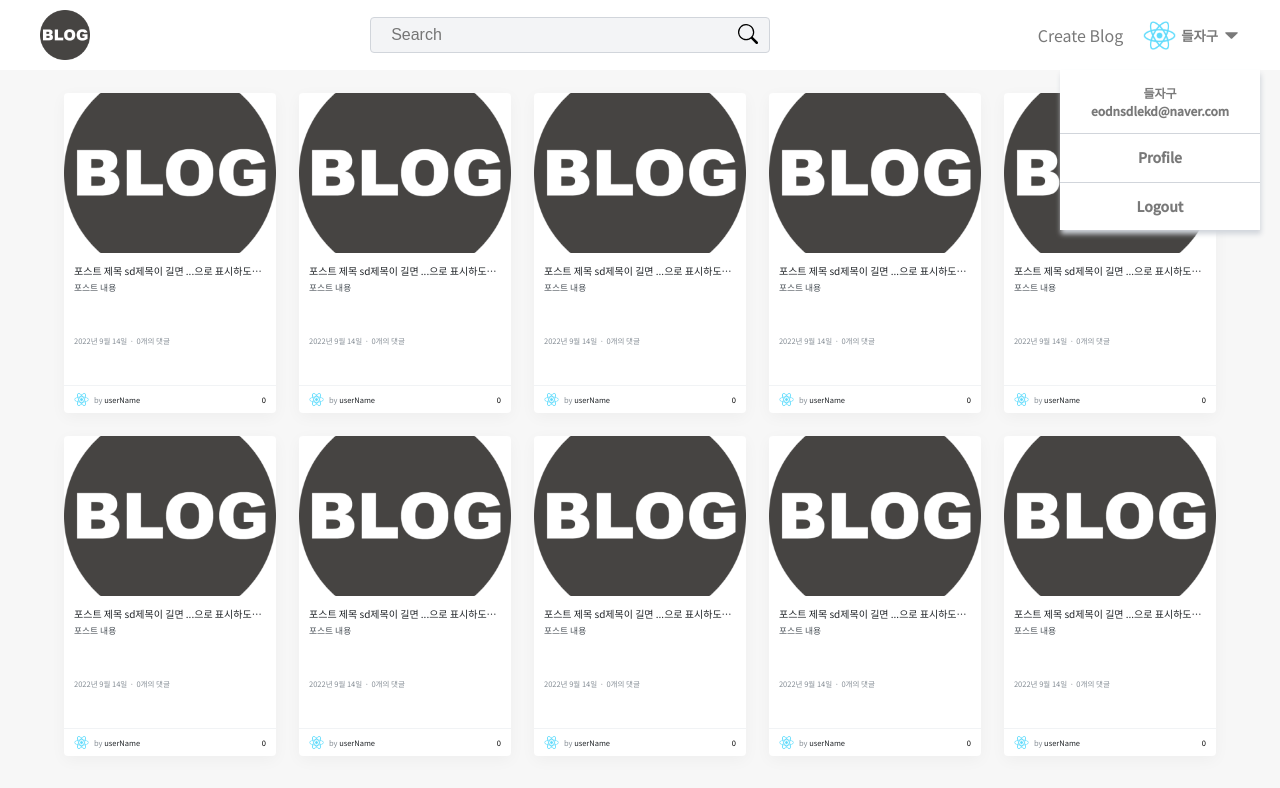
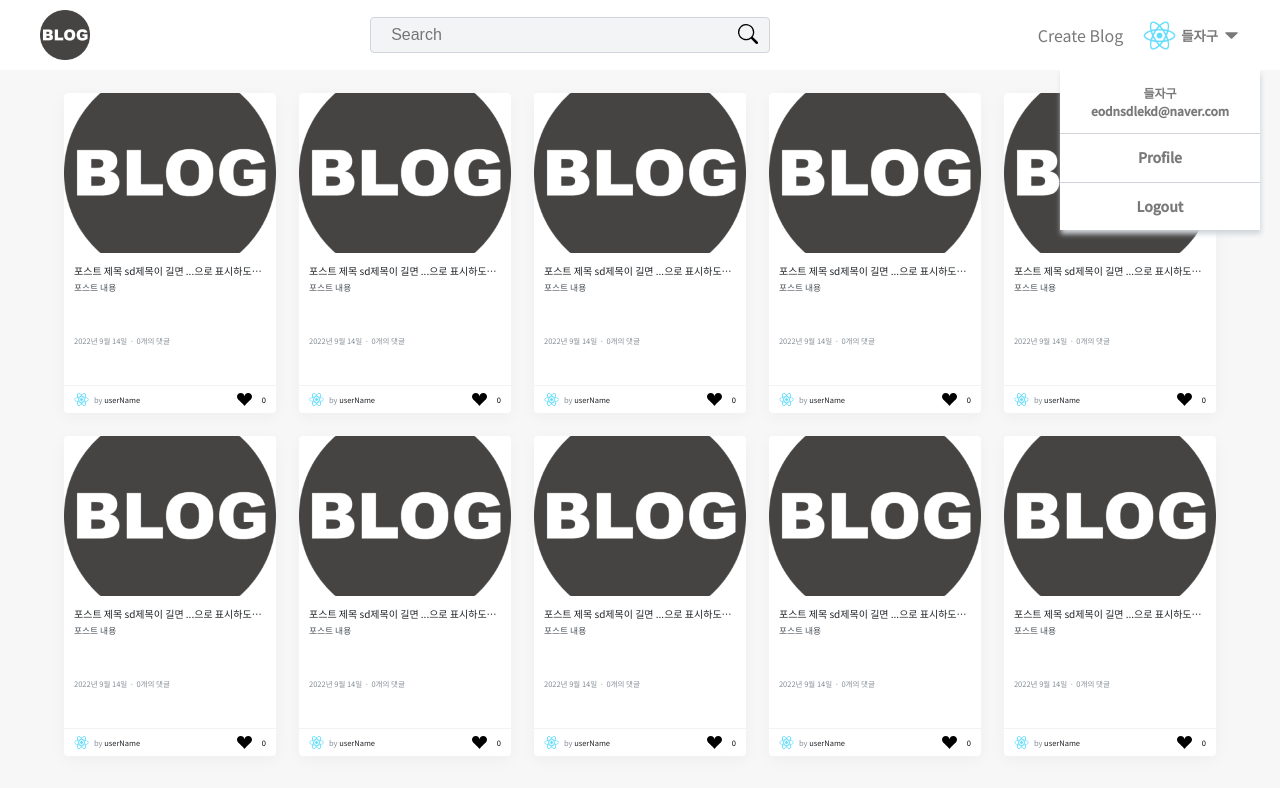
Before and after one commit to dlzagu/blog-project, a React (Create React App) app in the folder front/: page / in a window 1280 px wide. Shown: the top 788 px of the page. Built offline with nearby package versions, Linux system fonts and the light colour scheme; a web font is replaced by a local one.

Commit message:
feat:icon추가

```diff
--- a/front/src/components/icons/CustomIcon.tsx
+++ b/front/src/components/icons/CustomIcon.tsx
@@ -5,9 +5,10 @@ import {
   BsCalendarDateFill,
   BsSearch,
   BsFillBellFill,
+  BsSuitHeartFill,
 } from "react-icons/bs";
 import { VscTriangleDown, VscTriangleUp } from "react-icons/vsc";
-import { FaUserFriends, FaCrown } from "react-icons/fa";
+import { FaCrown } from "react-icons/fa";
 import { FiSend } from "react-icons/fi";
 import { BiCloudUpload, BiRefresh } from "react-icons/bi";
 
@@ -38,8 +39,8 @@ const CustomIcon = ({ name, size, color }: CustomIconProps) => {
       case "SeachIcon":
         return <BsSearch size={size} color={color}></BsSearch>;
 
-      case "following":
-        return <FaUserFriends size={size} color={color}></FaUserFriends>;
+      case "like":
+        return <BsSuitHeartFill size={size} color={color}></BsSuitHeartFill>;
       case "bell":
         return <BsFillBellFill size={size} color={color}></BsFillBellFill>;
       case "send":
```
